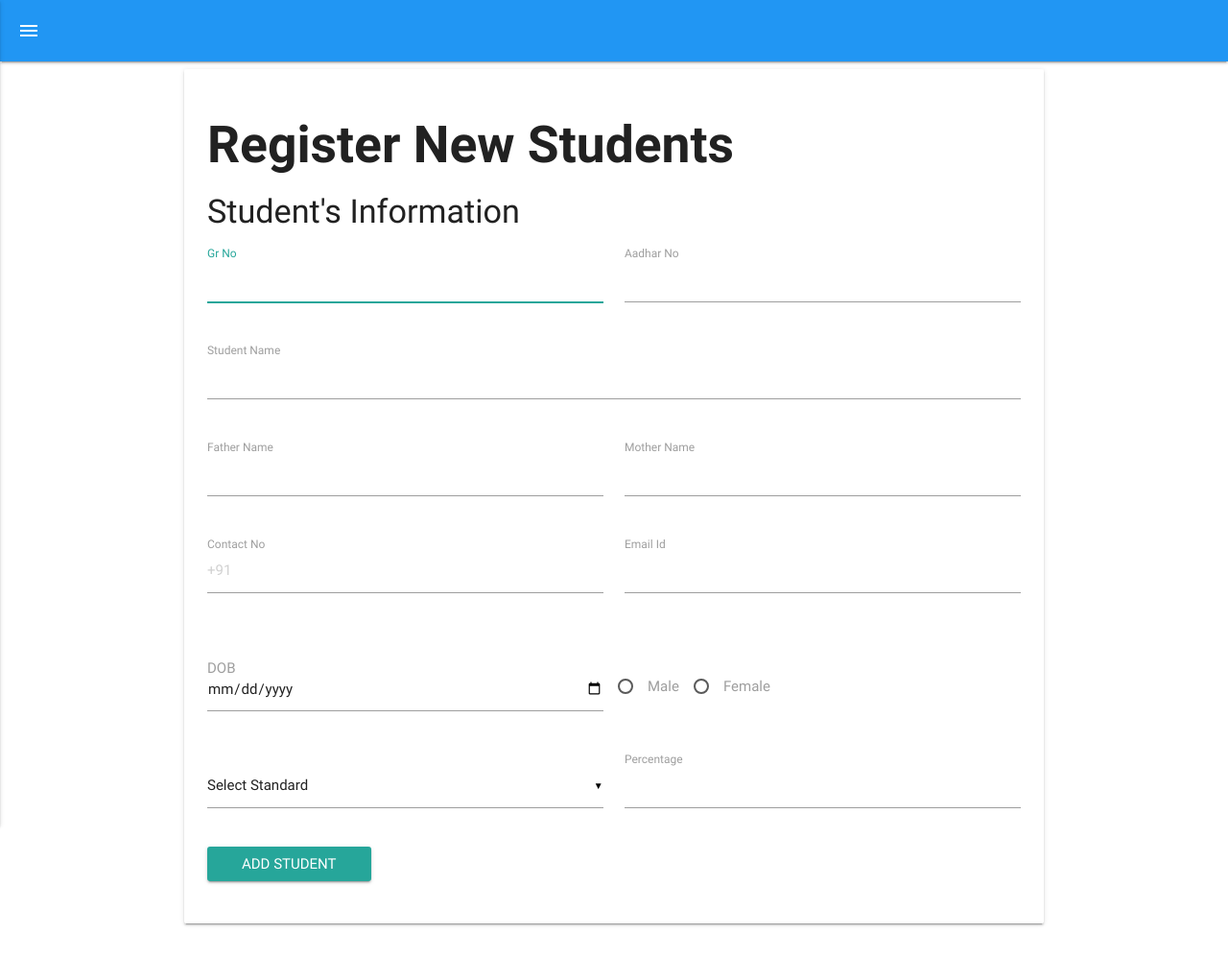
After one commit to anene96/562, a PHP site: page /stud_auth/addStudent1.php in a window 1280 px wide. The commit adds this page. Shown: the whole page at 96% size. Run offline with PHP 8.4, Linux system fonts and the light colour scheme; data that the repository does not hold is empty; some libraries are stand-ins or nearby versions.

Commit message:
Changed acc to laravel

```diff
--- a/php/conn.php
+++ b/php/conn.php
@@ -1,7 +1,7 @@
 <?php
-$servername = "hackathon.cjiw8s8d9hut.ap-south-1.rds.amazonaws.com";
-$username = "milind";
-$password = "parvatia";
+$servername = "hackathon.local";
+$username = "root";
+$password = "123456";
 
 // Create connection
 $conn = mysqli_connect($servername, $username, $password,"hackathon");
--- /dev/null
+++ b/php/stud_auth/addStudent1.php
@@ -0,0 +1,286 @@
+<!DOCTYPE html>
+<html lang="en">
+<?php
+require "conn.php";
+
+    if(isset($_POST['submit']))
+	{
+		$Index_No=$_SESSION['Index_No'];
+		$Gr_No=$_POST['Gr_No'];
+        $Aadhar_No=$_POST['Aadhar_No'];
+        $Student_Name=$_POST['Student_Name'];
+        $Father_Name=$_POST['Father_Name'];
+        $Mother_Name=$_POST['Mother_Name'];
+		$Email_Id=$_POST['Email_Id'];
+        $Contact_No=$_POST['Contact_No'];
+        $DOB=$_POST['DOB'];
+        $Gender=$_POST['Gender'];
+        $Standard=$_POST['Standard'];
+        $Percentage=$_POST['Percentage'];
+        $sql = "INSERT INTO Student (Gr_No,Index_No, Aadhar_No,Student_Name,Father_Name,Mother_Name,Contact_No,Email_Id,DOB,Gender,Standard)
+		VALUES ('$Gr_No', '$Index_No','$Aadhar_No','$Student_Name','$Father_Name','$Mother_Name','$Contact_No','$Email_Id','$DOB','$Gender','$Standard' )";
+		if ($conn->query($sql) === TRUE)
+		{
+			?>
+			<script>
+			alert("New record created successfully");
+			</script>
+		<?php }
+		else
+		{
+			?>
+			<script>
+			alert("New record created successfully");
+			</script>
+		<?php
+			header("location:addStudent.php");
+		}
+    }
+?>
+<head>
+     <!--Import Google Icon Font-->
+     <link href="http://fonts.googleapis.com/icon?family=Material+Icons" rel="stylesheet">
+     <!--Import materialize.css-->
+     <link rel="stylesheet" href="https://cdnjs.cloudflare.com/ajax/libs/materialize/0.98.2/css/materialize.min.css">
+
+     <!--Let browser know website is optimized for mobile-->
+     <meta name="viewport" content="width=device-width, initial-scale=1.0"/>
+     <title>Add Student</title>
+</head>
+
+
+
+<body>
+    <?php include("header.php");?>
+        <div class="container">
+
+                <div class="row">
+                    <div class="col s12">
+                        <div id="main" class="card">
+                            <div class="card-content">
+                                <span class="card-title">
+                                    <h2><b>Register New Students</b></h2>
+
+                                  </span>
+                                        <div>
+                                            <h4>Student's Information</h4>
+
+                                                <div class="row">
+
+                                                        <form class="col s12" action="" id="form1" name="form1" method="post">
+                                                            <div class="row">
+                                                                <div class="input-field col s6">
+                                                                    <input required id="Gr_No" name="Gr_No" type="text" autofocus  class="validate">
+                                                                    <label for="Gr_No">Gr No</label>
+                                                                </div>
+                                                                <div class="input-field col s6">
+                                                                    <input required id="Aadhar_No" onfocus=document.getElementById("Aadhar_No").value="" onblur="adhar_validate()" name="Aadhar_No" type="text" autofocus  class="validate">
+                                                                    <label for="Aadhar_No">Aadhar No</label><br>
+																	<script>
+																		function adhar_validate()
+																		{
+																			var a=document.getElementById("Aadhar_No").value;
+																			var len=a.length;
+
+																			if(a.match(/([0-9]{12})$/)&&len==12)
+																			{
+																				document.getElementById("Aadhar_No").style.borderColor="green";
+																			}
+																			else
+																			{
+
+																				document.getElementById("Aadhar_No").style.borderColor="red";
+																				document.getElementById("Aadhar_No").value="\t\t\tPlease enter a valid Aadhar number";
+																			}
+
+																		}
+
+																	</script>
+                                                                </div>
+                                                          </div>
+                                                          <div class="row">
+
+                                                                <div class="input-field col s12">
+                                                                    <input required id="Student_Name"onfocus=document.getElementById("Student_Name").value="" onblur="name_validate(document.getElementById('Student_Name'))" name="Student_Name" type="text" autofocus  class="validate">
+                                                                    <label for="Student_Name">Student Name</label>
+																	<script>
+																		function name_validate(a)
+																		{
+																			var b=a.value;
+
+																			if(b.match(/[a-zA-Z\-'\s]+/))
+																			{
+																				a.style.borderColor="green";
+																			}
+																			else
+																			{
+
+																				a.style.borderColor="red";
+																				a.value="\t\t\t\t  Please enter a valid Name";
+																			}
+
+																		}
+
+																	</script>
+                                                                </div>
+                                                          </div>
+                                                          <div class="row">
+                                                                <div class="input-field col s6">
+                                                                    <input required id="Father_Name" onfocus=document.getElementById("Father_Name").value="" onblur="name_validate(document.getElementById('Father_Name'))"name="Father_Name" type="text" autofocus  class="validate">
+                                                                    <label for="Father_Name">Father Name</label>
+
+                                                                </div>
+                                                                <div class="input-field col s6">
+                                                                    <input required id="Mother_Name"onfocus=document.getElementById("Mother_Name").value="" onblur="name_validate(document.getElementById('Mother_Name'))" name="Mother_Name" type="text" autofocus  class="validate">
+                                                                    <label for="Mother_Name">Mother Name</label>
+                                                                </div>
+                                                            </div>
+                                                            <div class="row">
+
+
+
+
+                                                                <div class="input-field col s6">
+                                                                    <label for="Contact_No">Contact No</label>
+																	<input required id="Contact_No"placeholder="+91"onfocus=document.getElementById("Contact_No").value="" onblur="contact_validate()" type="text"  name="Contact_No" type="text" autofocus  class="validate">
+                                                                    <script>
+
+																		function contact_validate()
+																		{
+																				var a=document.getElementById("Contact_No").value;
+																				var len=a.length;
+
+																			  if(a.match(/^\(?([0-9]{3})\)?[-. ]?([0-9]{3})[-. ]?([0-9]{4})$/)&&len==10)
+																					{
+																				  document.getElementById("Contact_No").style.borderColor="green";
+																					}
+																				  else
+																					{
+																					document.getElementById("Contact_No").style.borderColor="red";
+																					document.getElementById("Contact_No").value="\t\t\tPlease enter a valid Contact number";
+																					}
+																		}
+
+																	</script>
+                                                                </div>
+
+                                                                <div class="input-field col s6">
+                                                                    <input required id="Email_Id" onfocus=document.getElementById("Email_Id").value="" onblur="mail_validate()" name="Email_Id" type="text" autofocus  class="validate">
+                                                                    <label for="Email_Id">Email Id</label>
+																	<script>
+
+																		function mail_validate()
+																		{
+																				var a=document.getElementById("Email_Id").value;
+
+																			  if(a.match(/^([a-zA-Z0-9_\-\.]+)@([a-zA-Z0-9_\-\.]+)\.([a-zA-Z]{2,5})$/))
+																					{
+																				  document.getElementById("Email_Id").style.borderColor="green";
+																					}
+																				  else
+																					{
+																					document.getElementById("Email_Id").style.borderColor="red";
+																					document.getElementById("Email_Id").value="\t\t\t Please enter a valid Email ID";
+																					}
+																		}
+
+																	</script>
+                                                                </div>
+                                                            </div>
+                                                            <div class="row">
+                                                                <div class="input-field col s6">
+                                                                    <label for="DOB">DOB</label>
+																	<br>
+																	<input required id="DOB" name="DOB" type="date" autofocus  class="validate">
+
+                                                                </div>
+
+																<br>
+																<div><br>
+                                                                <input type="radio" name="Gender" value="Male" id="Male" />
+																	  <label for="Male">Male</label>
+																	&nbsp
+
+																   <input required type="radio" name="Gender" value="Female" id="Female" />
+																	  <label for="Female">Female</label>
+																</div>
+																</div>
+                                                            <div class="row">
+
+                                                                <div class="input-field col s6">
+                                                                    <select name="Standard" required onchange="showUser1(this.value)">
+																	  <option value="" disabled selected>Select Standard</option>
+																	  <option value="1">1</option>
+																	  <option value="2">2</option>
+																	  <option value="3">3</option>
+																	  <option value="4">4</option>
+																	  <option value="5">5</option>
+																	  <option value="6">6</option>
+																	  <option value="7">7</option>
+																	  <option value="8">8</option>
+																	</select>
+                                                                </div>
+                                                                <div class="input-field col s6">
+                                                                    <input required id="Percentage"onfocus=document.getElementById("Percentage").value="" onblur="percentage_validate()" name="Percentage" type="text" autofocus  class="validate">
+                                                                    <label for="Percentage">Percentage</label>
+																	<script>
+																		function percentage_validate()
+																		{
+																				var a=document.getElementById("Percentage").value;
+
+																			  if(a.match(/^(\d+|\d+[.]\d+)%?$/)&&a<=100)
+																					{
+																				  document.getElementById("Percentage").style.borderColor="green";
+																					}
+																				  else
+																					{
+																					document.getElementById("Percentage").style.borderColor="red";
+																					document.getElementById("Percentage").value="\t\t\t\tPlease enter a valid Percentage value";
+																					}
+																		}
+																	</script>
+                                                                </div>
+
+                                                            </div>
+                                                            <input class="btn waves-effect waves-light" type="submit"  name="submit" id="submit" value="Add Student" />
+                                                          </form>
+                                                        </div>
+                                                      </div>
+
+                                </div>
+                    </div>
+                </div>
+            </div>
+
+
+
+    <!--Import jQuery before materialize.js-->
+ <script type="text/javascript" src="https://code.jquery.com/jquery-2.1.1.min.js"></script>
+    <script src="https://cdnjs.cloudflare.com/ajax/libs/materialize/0.98.2/js/materialize.min.js"></script>
+    <script src="app.js"></script>
+    <script>
+	 $(document).ready(function(){
+    // the "href" attribute of the modal trigger must specify the modal ID that wants to be triggered
+    $('.modal').modal();
+  });
+
+	$(document).ready(function() {
+    $('select').material_select();
+  });
+       $(".button-collapse").sideNav();
+
+        // Init Sidenav
+        $('.button-collapse').sideNav();
+    </script>
+    <script>
+         $('.datepicker').pickadate({
+    selectMonths: true, // Creates a dropdown to control month
+    selectYears: 15, // Creates a dropdown of 15 years to control year,
+    today: 'Today',
+    clear: 'Clear',
+    close: 'Ok',
+    closeOnSelect: false // Close upon selecting a date,
+  });
+    </script>
+</body>
+</html>
--- a/php/stud_auth/conn.php
+++ b/php/stud_auth/conn.php
@@ -1,7 +1,7 @@
 <?php
-$servername = "hackathon.cjiw8s8d9hut.ap-south-1.rds.amazonaws.com";
-$username = "milind";
-$password = "parvatia";
+$servername = "hackathon.local";
+$username = "root";
+$password = "123456";
 
 // Create connection
 $conn = mysqli_connect($servername, $username, $password,"hackathon");
--- a/php/stud_auth/login_process.php
+++ b/php/stud_auth/login_process.php
@@ -13,10 +13,10 @@
     $password = mysqli_real_escape_string($conn,htmlspecialchars($_POST['password']));
 
 
-    echo $password = md5($password);
+    //echo $password = md5($password);
 
 
-	$sql = "SELECT * FROM `School_Representative` WHERE R_Name = '$username' AND R_Password='$password'";
+	$sql = "SELECT * FROM `school_Representatives` WHERE R_Email = '$username' AND R_Password='$password'";
 $result = $conn->query($sql);
 
 if ($result->num_rows > 0) {
```
Also changed, not shown: php/add_school/addSchool.html (+15 -1 lines), php/dashboard/aboutpage.php (added, +78 -0 lines), php/dashboard/dashboard.html (+37 -18 lines), php/govt_auth/conn.php (+4 -4 lines), php/govt_auth/login.php (+15 -1 lines), php/stud_auth/addStudents.php (added, +35 -0 lines), php/stud_auth/login.php (+13 -2 lines), php/stud_auth/viewStud.php (+96 -7 lines), php/add_school/logo.jpeg (added), php/dashboard/logo.jpeg (added), php/govt_auth/logo.jpeg (added), php/stud_auth/logo.jpeg (added).
